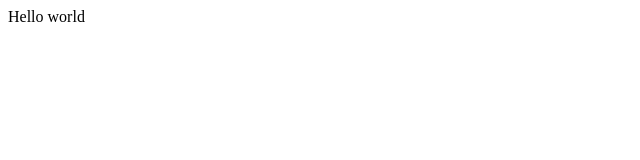
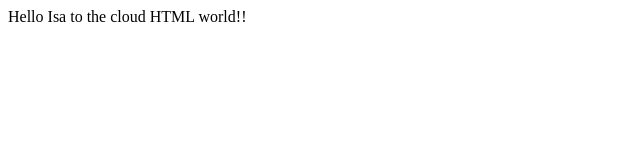
Before and after one commit to reynaudisaaa/Isa-s-webpage-template, a plain HTML site: page index.html in a window 1280 px wide. Shown: the whole page, without its empty margins (0-640 px from the left). Drawn offline with nearby package versions, Linux system fonts and the light colour scheme; files that its build step writes are made by us from their sources.

```diff
--- a/index.html
+++ b/index.html
@@ -9,7 +9,7 @@
 </head>
 
 <body>
-  Hello world
+  Hello Isa to the cloud HTML world!!
   <script src="script.js"></script>
 
   <!--
```
